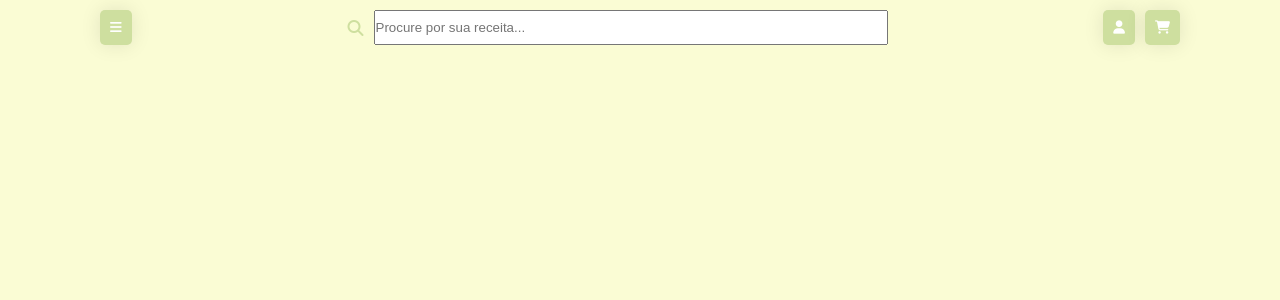
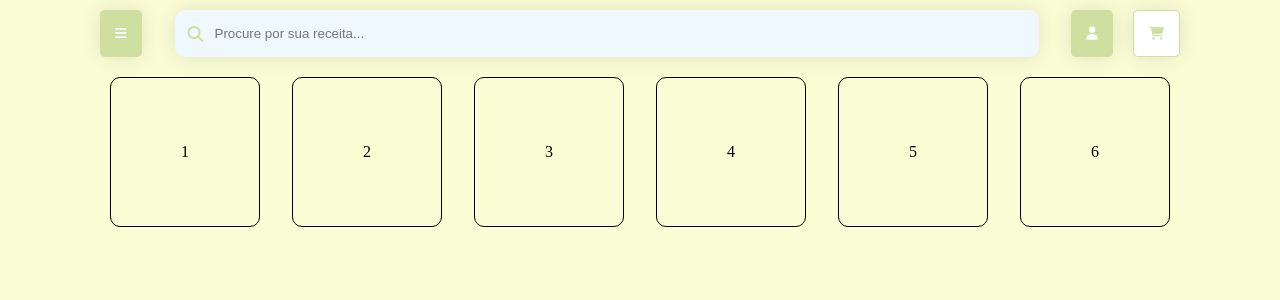
Before and after one commit to joaop0303menino/Aplicativo-de-Receitas, a Flask app: page / in a window 1280 px wide. Shown: the top 300 px of the page. Run offline with Flask 3, Linux system fonts and the light colour scheme.

Commit message:
Estilizaçoes finais do header, adiciçoes de cards para opçoes de receitas.

```diff
--- a/static/style.css
+++ b/static/style.css
@@ -20,37 +20,77 @@ header{
     justify-content: space-between;
   }
 
-/* botão menu */
+  /* botão deafault */
   .btn{
-  padding: 10px;
+    padding: 15px;
     color: white;
     border: none;
     background-color: #CEDF9F;
     border-radius: 5px;
     box-shadow: 0px 0px 20px rgba(0, 0, 0, 0.1);
     cursor: pointer;
+    transition: box-shadow ease 0.3s;
   }
 
+  .btn:hover{
+    box-shadow: 0px 0px 20px rgba(0, 0, 0, 0.2);
+  }
   /* pesquisar */
   #seach{
     display: flex;
-  gap: 10px;
-  width: 50%;
+    width: 80%;
+    position: relative;
   }
 
   #seach i{
-  display: flex;
-  align-items: center;
+    position: absolute;
+    top: 50%;
+    transform: translateY(-50%);
     color: #CEDF9F;
+    margin: 0 13px;
   }
 
-.btn-seach{
-  display: flex;
+  #seach input{
+    padding-left: 40px;
     width: 100%;
+    border: none;
+    border-radius: 10px;
+    color: black;
+  }
+
+  #btn-seach{
+      background-color: aliceblue;
+      cursor: auto;
   }
 
   /* botão de usuario e carrinho */
   #user{
     display: flex;
-  gap: 10px;
+    gap: 20px;
   }
+
+  #btn-cart{
+    background-color: #fff;
+    border: 1px solid #CEDF9F;
+    color: #CEDF9F;
+  }
+
+/* Nav-bar */
+
+.options-dishes{
+  display: flex;
+  padding: 0 100px;
+  justify-content: space-between;
+}
+
+.option{
+  display: flex;
+  margin: 10px;
+  width: 150px;
+  height: 150px;
+  background-color: transparent;
+  border: 1px solid black;
+  border-radius: 10px;
+  align-items: center;
+  justify-content: center;
+}
--- a/templates/index.html
+++ b/templates/index.html
@@ -15,16 +15,27 @@
             <!-- area de pesquisa -->
             <div id="seach">
                 <i class="fa-solid fa-magnifying-glass"></i>
-                <input type="text" placeholder="Procure por sua receita..." class="btn-seach">
+                <input type="text" placeholder="Procure por sua receita..." class="btn" id="btn-seach">
             </div>
             <!-- usuario -->
             <div id="user">
                 <button class="btn"><i class="fa-solid fa-user"></i></button>
-                <button class="btn"><i class="fa-solid fa-cart-shopping"></i></button>
-
+                <button class="btn" id="btn-cart" ><i class="fa-solid fa-cart-shopping"></i></button>
             </div>
-
         </div>
     </header>
+
+    <nav>
+        <div id="dishes">
+            <div class="options-dishes">
+                <div class="option">1</div>
+                <div class="option">2</div>
+                <div class="option">3</div>
+                <div class="option">4</div>
+                <div class="option">5</div>
+                <div class="option">6</div>
+            </div>
+        </div>
+    </nav>
 </body>
 </html>
```
Lines whose indentation alone changed are shown as unchanged.
